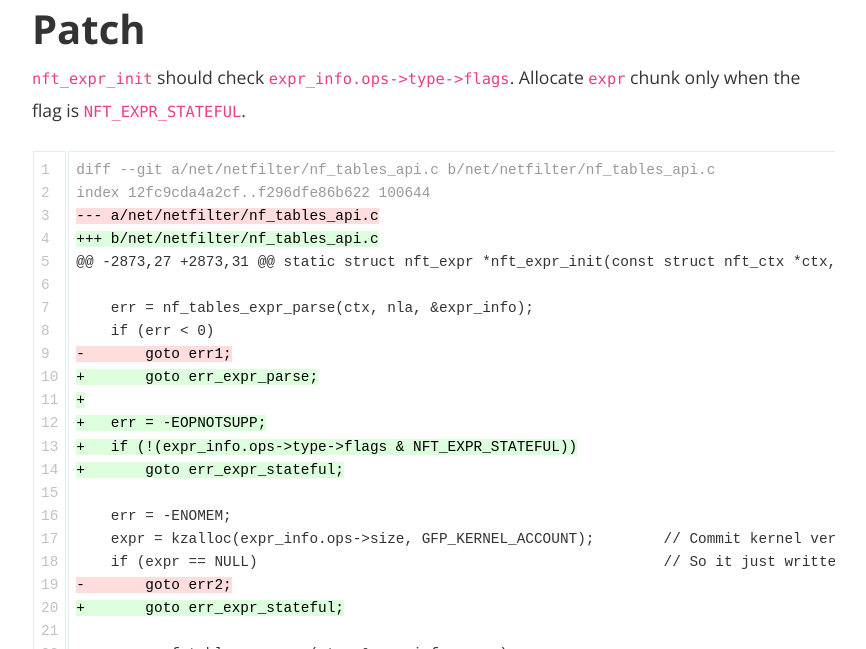
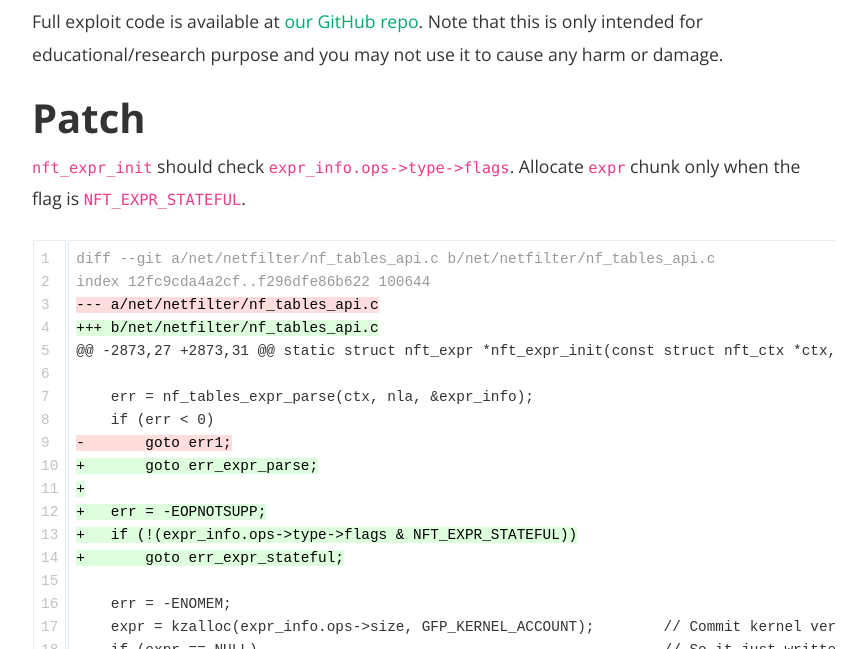
Before and after one commit to theori-io/theori-io.github.io, a Jekyll site: the page built from _posts/2022-08-24-CVE-2022-32250-linux-kernel-lpe-2022.md, in a window 1280 px wide and 900 px high, scrolled down 15210 px, cut to the strip 251-900 px from the top of the window. Shown: the whole strip, without its empty margins (253-1119 px from the left). Built offline with Jekyll 4.4.1, drawn with Linux system fonts in a browser that asks for light colours; nearby versions of some CDN libraries; comment, search, counter and statistics services are not loaded; some of the changed lines change nothing that is shown.

Commit message:
Exploit code ref. added

```diff
--- a/_posts/2022-08-24-CVE-2022-32250-linux-kernel-lpe-2022.md
+++ b/_posts/2022-08-24-CVE-2022-32250-linux-kernel-lpe-2022.md
@@ -16,10 +16,10 @@ Netfilter is a framework in the Linux kernel for implementing various networking
 
 `nftables` is a component of Netfilter that filters or reroutes packets according to user-defined rules. `nftables` supports `sets` to make it easier to use multiple IP addresses, port numbers, etc. in a single rule. `sets` can be represented using braces when defining rules (e.g., {22, 80, 443}), and `sets` types include `ipv4_addr`, `ipv6_addr`, `ether_addr`, `inet_proto`, `inet_service`, and `mark`.
 
-`nftables` have `tables`, `chains`, `rules`, and `expressions` to store and process instructions. `tables` contain several `chains` and are linked to protocols such as `IP` and `IP6`. `chains` include several `rules` and the types of network traffic information to be processed. `rules` contain several `expressions`, and the information received by `chains` is evaluated as `rules` inside `chains`. `expressions` evaluate whether the input satisfies a set of conditions. [How-The-Tables-Have-Turned-CVE-2022-1015-1016](https://blog.dbouman.nl/2022/04/02/How-The-Tables-Have-Turned-CVE-2022-1015-1016/)
+`nftables` have `tables`, `chains`, `rules`, and `expressions` to store and process instructions. `tables` contain several `chains` and are linked to protocols such as `IP` and `IP6`. `chains` include several `rules` and the types of network traffic information to be processed. `rules` contain several `expressions`, and the information received by `chains` is evaluated as `rules` inside `chains`. `expressions` evaluate whether the input satisfies a set of conditions. [How-The-Tables-Have-Turned-CVE-2022-1015-1016](https://blog.dbouman.nl/2022/04/02/How-The-Tables-Have-Turned-CVE-2022-1015-1016/){:target="_blank"}
 
 # Root Cause Analysis
-PoC referenced [oss-security - Linux Kernel use-after-free write in netfilter](https://www.openwall.com/lists/oss-security/2022/05/31/1)
+PoC referenced [oss-security - Linux Kernel use-after-free write in netfilter](https://www.openwall.com/lists/oss-security/2022/05/31/1){:target="_blank"}
 
 CVE-2022-32250 is a use-after-free vulnerability in the Netfilter subsystem. The vulnerability occurs when a new `nftset` is added with a `NFT_MSG_NEWSET` command. When processing `lookup` and `dynset` expressions, freed chunk remains in `set->binding` list due to an incorrect `NFT_STATEFUL_EXPR` check. For this reason, use-after-free write occurs.
 
@@ -267,7 +267,7 @@ For Linux kernel exploitation, `struct msg_msg` is the widely used primitive sin
 
 On the `5.15.0-27-generic` kernel, `struct msg_msg` is allocated to `GFP_KERNEL_ACCOUNT`, while the `struct nft_lookup` is allocated to the `GFP_KERNEL`. If the `GFP_KERNEL_ACCOUNT` flag is set, the kernel will use the `kmalloc-cg-xx slab`. Otherwise, the kernel will use the `kmalloc-xx slab` if the `GFP_KERNEL` flag is set.
 
-For this reason, we used user keyring to leak information. [CVE-2022-34918-LPE-PoC](https://github.com/randorisec/CVE-2022-34918-LPE-PoC)
+For this reason, we used user keyring to leak information. [CVE-2022-34918-LPE-PoC](https://github.com/randorisec/CVE-2022-34918-LPE-PoC){:target="_blank"}
 
 User keyring uses `struct user_key_payload` and it has the following structure. We can control the size of `struct user_key_payload` by changing the `datalen`.
 
@@ -572,6 +572,9 @@ As a result, `modprobe_path` can be changed into `/tmp/????\xff\xffprobe`.
 
 <iframe width="560" height="315" src="https://www.youtube.com/embed/YqmwA6fPjKE" title="YouTube video player" frameborder="0" allow="accelerometer; autoplay; clipboard-write; encrypted-media; gyroscope; picture-in-picture" allowfullscreen></iframe>
 
+Full exploit code is available at [our GitHub repo](https://github.com/theori-io/CVE-2022-32250-exploit){:target="_blank"}. Note that this is only intended for educational/research purpose and you may not use it to cause any harm or damage.
+
+
 # Patch
 `nft_expr_init` should check `expr_info.ops->type->flags`. Allocate `expr` chunk only when the flag is `NFT_EXPR_STATEFUL`.
 
@@ -636,6 +639,6 @@ In this post, we have shown the process of exploiting `CVE-2022-32250`. We were
 
 
 # Reference
-- [How-The-Tables-Have-Turned-CVE-2022-1015-1016](https://blog.dbouman.nl/2022/04/02/How-The-Tables-Have-Turned-CVE-2022-1015-1016/)
-- [oss-security - Linux Kernel use-after-free write in netfilter](https://www.openwall.com/lists/oss-security/2022/05/31/1)
-- [randorisec/CVE-2022-34918-LPE-PoC](https://github.com/randorisec/CVE-2022-34918-LPE-PoC)
+- [How-The-Tables-Have-Turned-CVE-2022-1015-1016](https://blog.dbouman.nl/2022/04/02/How-The-Tables-Have-Turned-CVE-2022-1015-1016/){:target="_blank"}
+- [oss-security - Linux Kernel use-after-free write in netfilter](https://www.openwall.com/lists/oss-security/2022/05/31/1){:target="_blank"}
+- [randorisec/CVE-2022-34918-LPE-PoC](https://github.com/randorisec/CVE-2022-34918-LPE-PoC){:target="_blank"}
```
